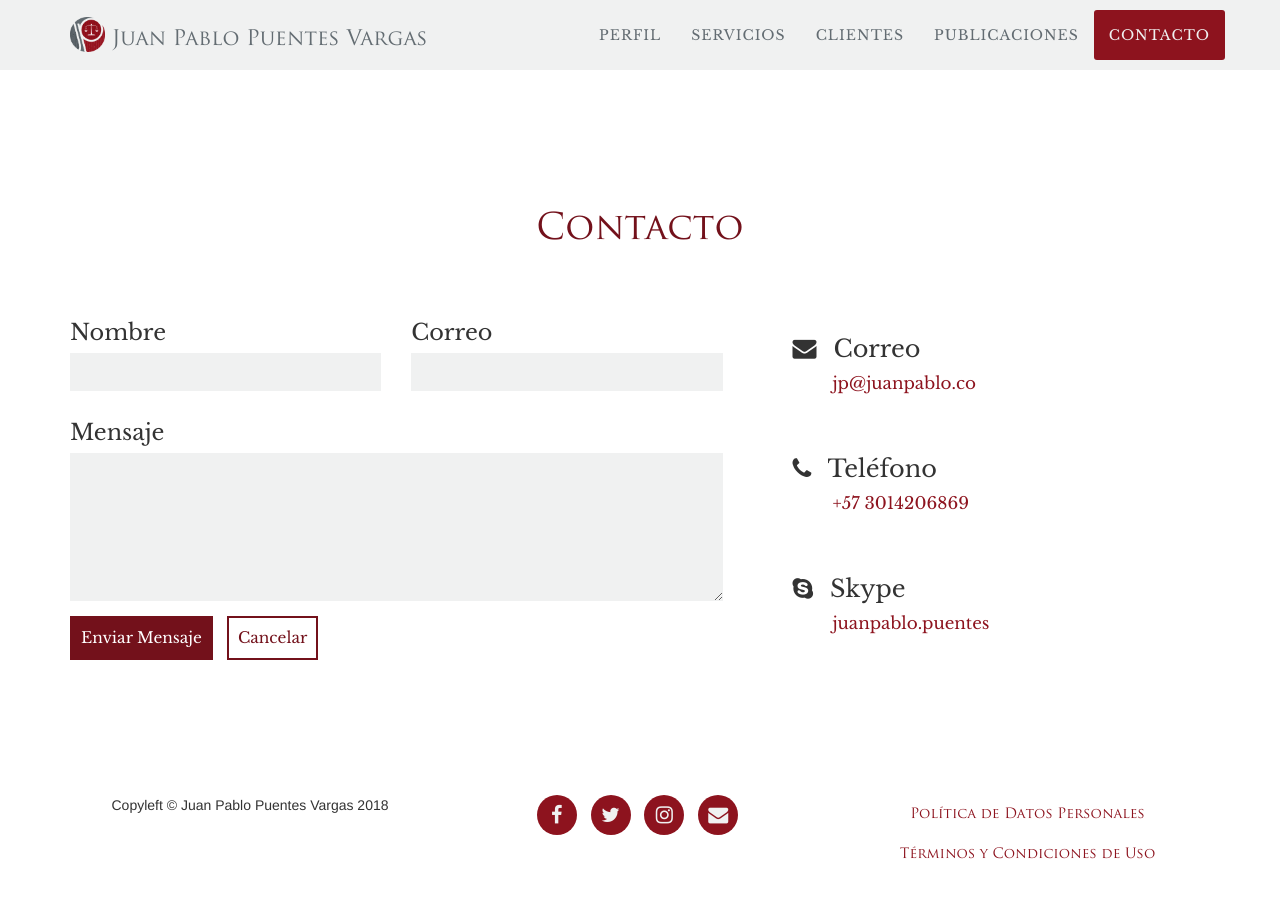
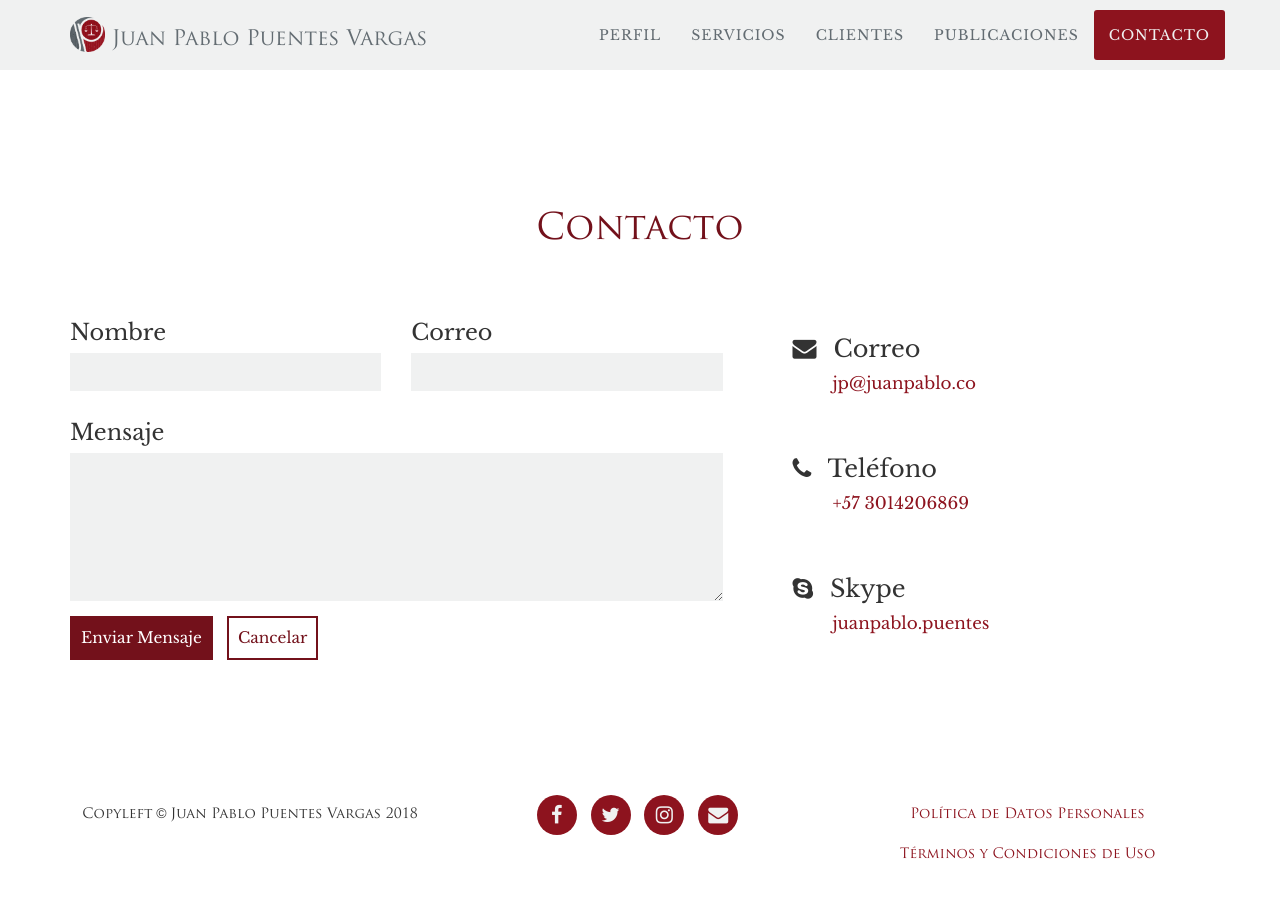
Before and after one commit to juanpablopv/juanpablopv.github.io, a Jekyll site: the page built from index.md, in a window 1280 px wide and 900 px high, scrolled down 3979 px. Built offline with Jekyll 4.4.1, drawn with Linux system fonts in a browser that asks for light colours.

Commit message:
Update footer.html

```diff
--- a/_includes/footer.html
+++ b/_includes/footer.html
@@ -3,7 +3,9 @@
     <div class="row">
 
       <div class="col-md-4">
-        <span class="copyleft">Copyleft &copy; {{ site.title }} {{ 'now' | date: "%Y" }}</span>
+       <span class="copyright">Copyleft</span>
+       <span class="copyleft">&copy;</span>
+       <span class="copyright">{{ site.title }} {{ 'now' | date: "%Y" }}</span>
       </div>
 
       <div class="col-md-4">
```
